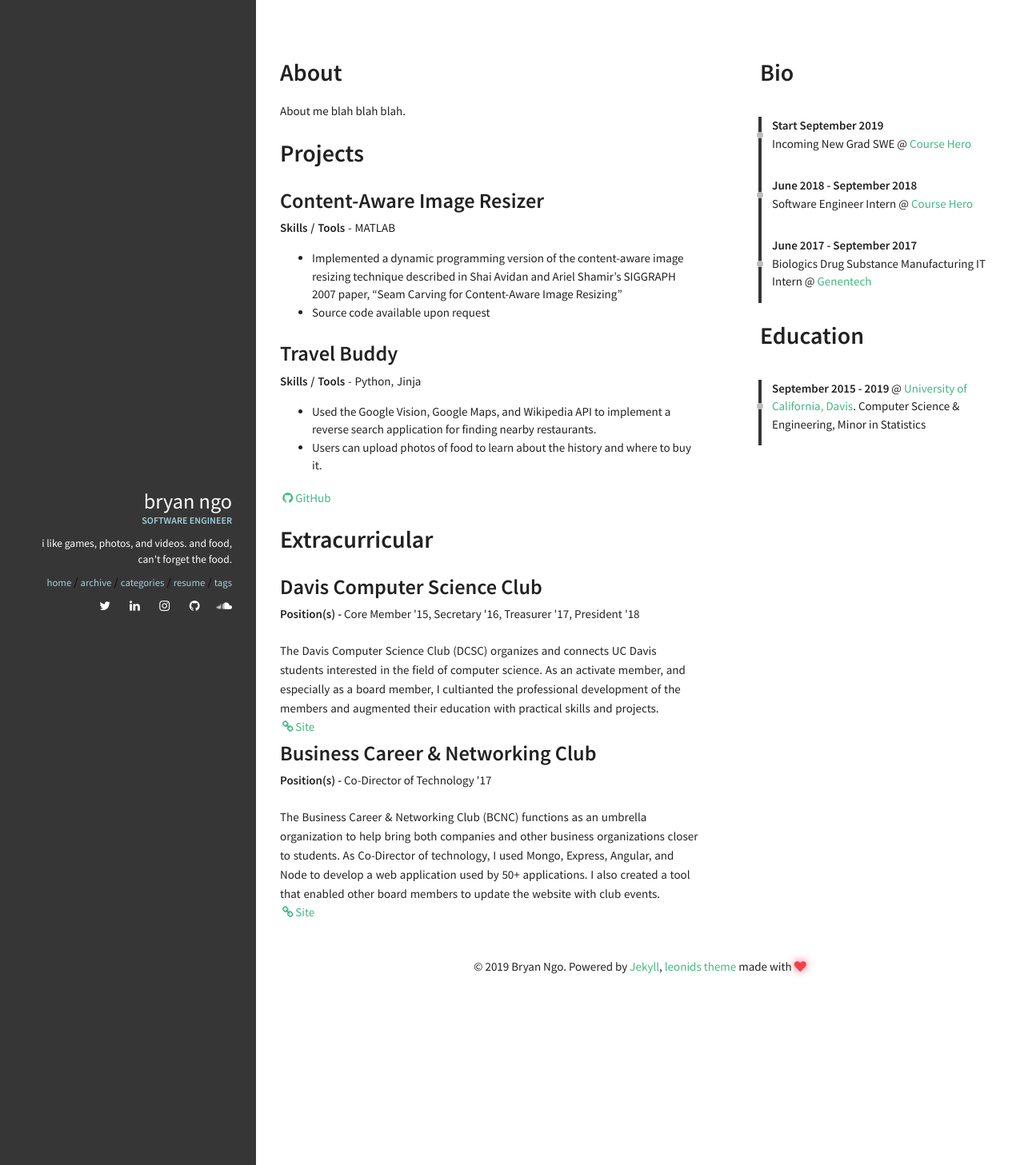
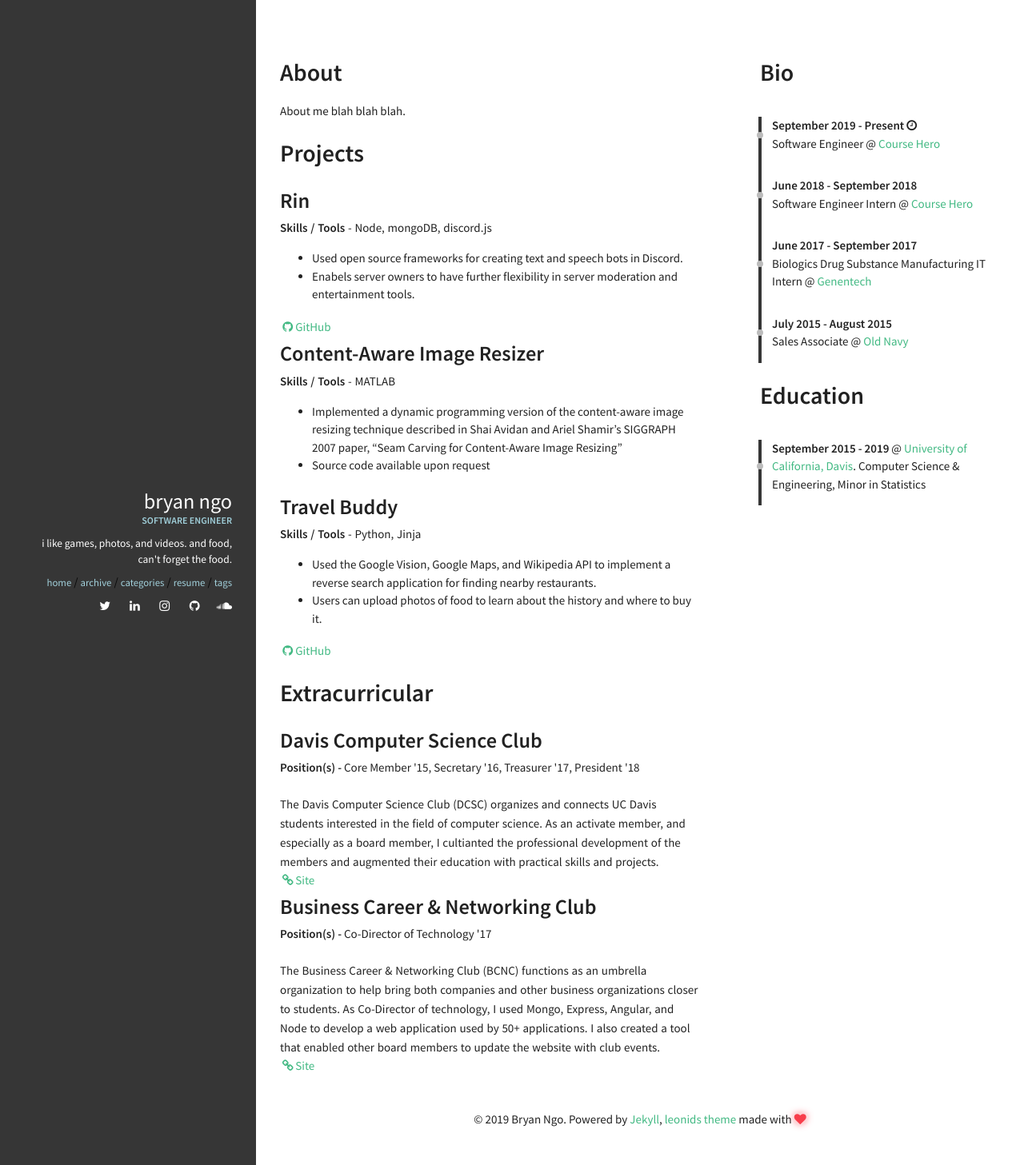
Before and after one commit to bryngo/bryngo.github.io, a Jekyll site: the page built from resume.html, in a window 1280 px wide. Shown: the whole page at 80% size. Built offline with Jekyll 4.4.1, drawn with Linux system fonts in a browser that asks for light colours.

Commit message:
added rin and old navy

```diff
--- a/_data/index/careers.yml
+++ b/_data/index/careers.yml
@@ -3,8 +3,8 @@
 - name: Course Hero
   link: https://www.coursehero.com/
 #  date: July 2017 - <i class="fa fa-clock-o" aria-hidden="true" title="Until Now"></i>
-  date: Start September 2019
-  job: Incoming New Grad SWE
+  date: September 2019 - Present <i class="fa fa-clock-o" aria-hidden="true" title="Until Now"></i>
+  job: Software Engineer
 
 - name: Course Hero
   link: https://www.coursehero.com/
@@ -15,3 +15,8 @@
   link: https://www.sap.com/
   date: June 2017 - September 2017
   job: Biologics Drug Substance Manufacturing IT Intern
+
+- name: Old Navy
+  link: https://oldnavy.gap.com/
+  date: July 2015 - August 2015
+  job: Sales Associate
--- a/_data/index/projects.yml
+++ b/_data/index/projects.yml
@@ -1,3 +1,7 @@
+- name: Rin
+  descr: <b>Skills / Tools </b>- Node, mongoDB, discord.js<ul><li>Used open source frameworks for creating text and speech bots in Discord.</li><li>Enabels server owners to have further flexibility in server moderation and entertainment tools.</li></ul>
+  github: https://github.com/bryngo/rin
+
 - name: Content-Aware Image Resizer
   descr: <b>Skills / Tools </b>- MATLAB<ul><li>Implemented a dynamic programming version of the content-aware image resizing technique described in Shai Avidan and Ariel Shamir’s SIGGRAPH 2007 paper, “Seam Carving for Content-Aware Image Resizing”</li><li>Source code available upon request</li></ul>
   skills: Matlab
```
